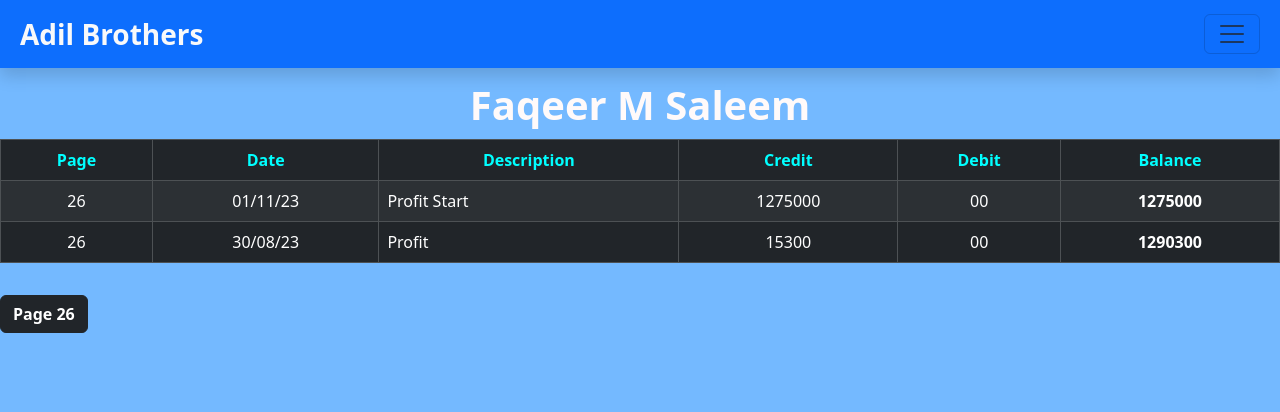
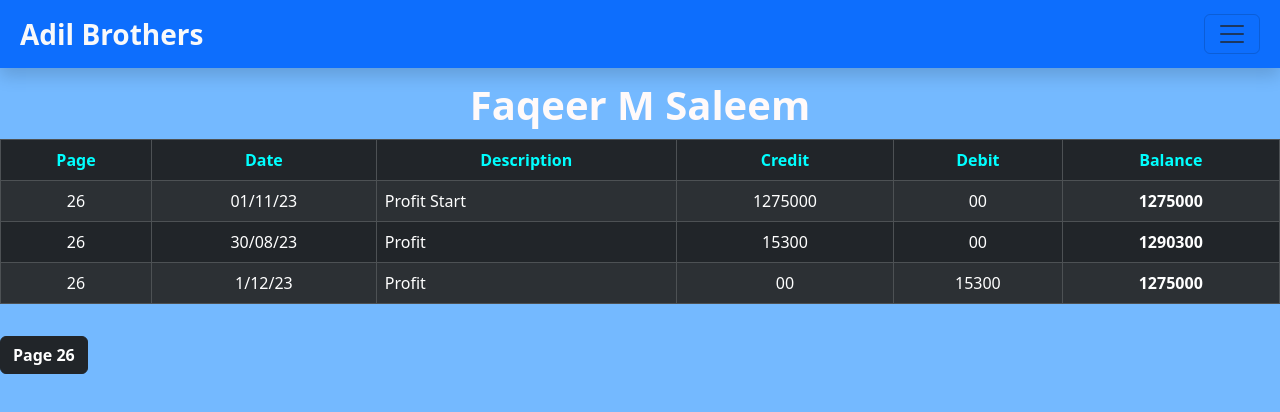
Before and after one commit to digitalrehman/Bussiness-Managment, a React (Vite) app: page /Faqeer_M_Saleem in a window 1280 px wide. Shown: the top 412 px of the page. Built offline with nearby package versions, Linux system fonts and the light colour scheme.

Commit message:
Update Faqeer_M_Saleem.jsx

```diff
--- a/src/Componentes/Debit Details/Faqeer_M_Saleem.jsx
+++ b/src/Componentes/Debit Details/Faqeer_M_Saleem.jsx
@@ -24,6 +24,14 @@ const Faqeer_M_Saleem = () => {
       credit: "15300",
       debit: "00",
       balance: "1290300",
+    },,
+    {
+      page: "26",
+      Date: "1/12/23",
+      description: "Profit",
+      credit: "00",
+      debit: "15300",
+      balance: "1275000",
     },
   ];
 
```
